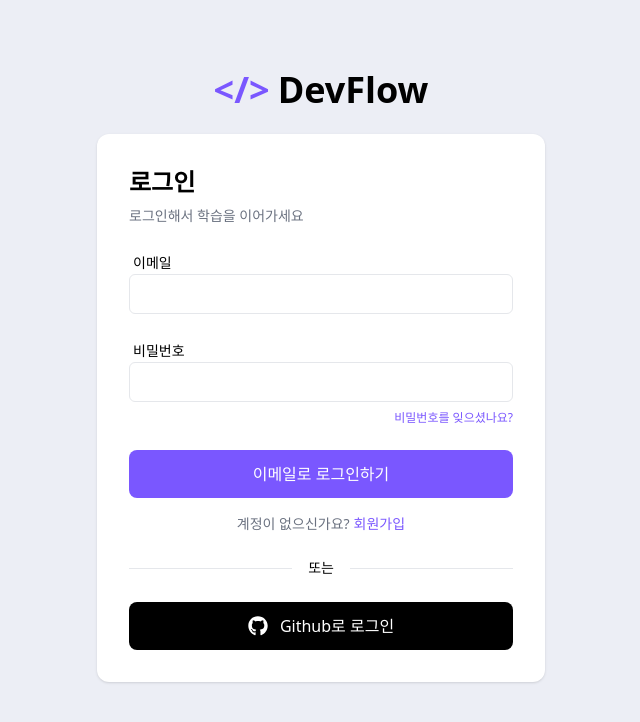
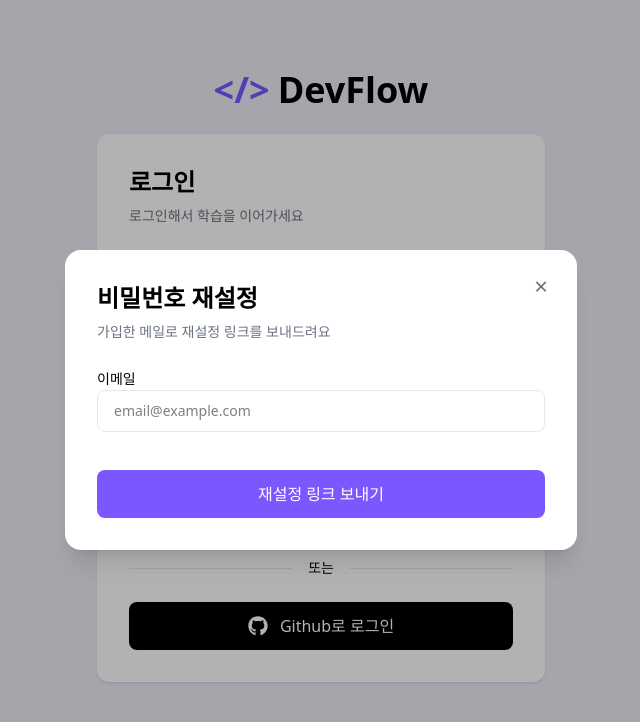
Before and after one commit to DeveloperBlog-Devflow/devflow, a Next.js app: page /login in a window 1280 px wide. Both pictures are taken after a click on the element "비밀번호를 잊으셨나요?". Shown: the top 722 px of the page, without its empty margins (319-959 px from the left). Built offline with nearby package versions, Linux system fonts and the light colour scheme.

Commit message:
feat: 비밀번호 재설정 모달 구현

```diff
--- a/app/(auth)/login/page.tsx
+++ b/app/(auth)/login/page.tsx
@@ -1,11 +1,28 @@
+'use client';
+
 import { AuthCard } from '@/components/auth/AuthCard';
+import { FindPasswordModal } from '@/components/auth/FindPasswordModal';
 import { LoginForm } from '@/components/auth/LoginForm';
+import { useState } from 'react';
+
 export default function Page() {
+  // 비밀번호 재설정 모달 state
+  const [isModalOpen, setIsModalOpen] = useState(false);
+
+  // 모달 열기 & 닫기 메서드
+  const handleOpenModal = () => {
+    setIsModalOpen(true);
+  };
+  const handleCloseModal = () => {
+    setIsModalOpen(false);
+  };
+
   return (
     <div className="bg-background">
       <AuthCard title="로그인" description="로그인해서 학습을 이어가세요">
-        <LoginForm />
+        <LoginForm handleOpenModal={handleOpenModal} />
       </AuthCard>
+      {isModalOpen && <FindPasswordModal onClose={handleCloseModal} />}
     </div>
   );
 }
--- /dev/null
+++ b/components/auth/FindPasswordModal.tsx
@@ -0,0 +1,73 @@
+'use client';
+
+import { useState } from 'react';
+import { Button } from './Button';
+
+type FindPasswordModalProps = {
+  onClose: () => void;
+};
+
+export function FindPasswordModal({ onClose }: FindPasswordModalProps) {
+  // 이메일 state
+  const [email, setEmail] = useState('');
+
+  // 재전송 버튼 클릭 시 이벤트 메서드
+  const handleSubmit = (e: React.FormEvent<HTMLFormElement>) => {
+    e.preventDefault();
+
+    console.log(email);
+
+    if (!email) {
+      alert('이메일을 입력해주세요.');
+      return;
+    }
+
+    // 이메일 요청 로직
+  };
+
+  return (
+    <div className="fixed inset-0 z-50 flex items-center justify-center bg-black/30 transition-opacity">
+      <div className="bg-surface relative w-full max-w-lg rounded-2xl p-8 shadow-xl">
+        {/* 닫기 버튼 */}
+        <button
+          onClick={onClose}
+          className="text-text-sub hover:bg-surface-alt hover:text-text absolute top-5 right-5 flex size-8 items-center justify-center rounded-xl transition-colors"
+          aria-label="모달 닫기"
+        >
+          <span className="text-2xl">&times;</span>
+        </button>
+
+        {/* 헤더 */}
+        <div className="mb-6">
+          <h2 className="text-2xl font-bold">비밀번호 재설정</h2>
+          <p className="text-text-sub mt-2 text-sm">
+            가입한 메일로 재설정 링크를 보내드려요
+          </p>
+        </div>
+
+        {/* 입력창 */}
+        <form className="space-y-1.5" onSubmit={handleSubmit}>
+          <label
+            htmlFor="sending-email"
+            className="text-text text-sm font-medium"
+          >
+            이메일
+          </label>
+          <input
+            id="sending-email"
+            type="email"
+            placeholder="email@example.com"
+            value={email}
+            onChange={(e) => setEmail(e.target.value)}
+            className="border-border focus:border-primary focus:ring-primary/30 w-full rounded-lg border px-4 py-2.5 text-sm transition-colors focus:ring-2 focus:outline-none"
+          />
+
+          {/* 보내기 버튼 */}
+          <Button type="submit" variant="primary" className="mt-8">
+            <span>재설정 링크 보내기</span>
+          </Button>
+        </form>
+      </div>
+    </div>
+  );
+}
--- a/components/auth/LoginForm.tsx
+++ b/components/auth/LoginForm.tsx
@@ -3,7 +3,11 @@
 import { Button } from '@/components/auth/Button';
 import Link from 'next/link';
 
-export function LoginForm() {
+type LoginFormProps = {
+  handleOpenModal: () => void;
+};
+
+export function LoginForm({ handleOpenModal }: LoginFormProps) {
   return (
     <>
       <div className="space-y-6">
@@ -11,7 +15,10 @@
         <FormField id="password" label="비밀번호" type="password" />
       </div>
 
-      <p className="text-primary mt-2 ml-1 cursor-pointer text-right text-xs font-medium">
+      <p
+        className="text-primary mt-2 ml-1 cursor-pointer text-right text-xs font-medium"
+        onClick={handleOpenModal}
+      >
         비밀번호를 잊으셨나요?
       </p>
       <Button className="mt-6"> 이메일로 로그인하기</Button>
```
